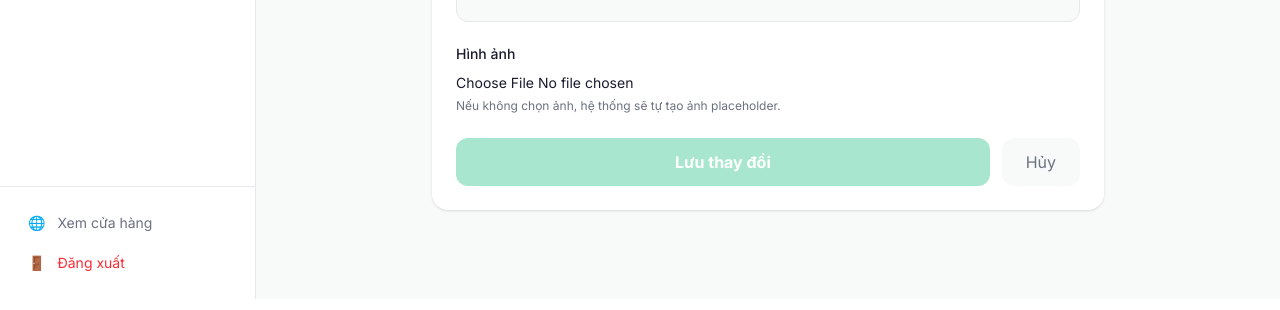
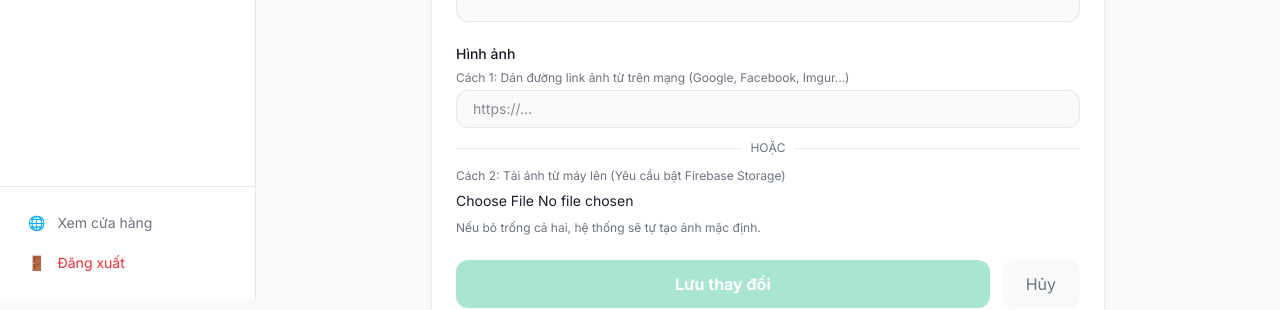
Before and after one commit to phamlau27/AnVatHiuHiu, a Next.js app: page /admin/products/1 in a window 1280 px wide. Shown: the part 501-811 px from the top of the page. Built offline with nearby package versions, Linux system fonts and the light colour scheme; no server answers; the database is empty; sample sign-in values are in the browser's storage.

Commit message:
feat: add image url manual input

```diff
--- a/src/app/admin/products/[id]/page.tsx
+++ b/src/app/admin/products/[id]/page.tsx
@@ -147,12 +147,41 @@ export default function ProductEditPage({ params }: { params: Promise<{ id: stri
 
         <div>
           <label className="text-sm font-medium mb-1.5 block">Hình ảnh</label>
-          <input type="file" accept="image/*" onChange={handleImageChange} className="text-sm" />
+          <div className="space-y-3">
+            <div>
+              <p className="text-xs text-text-secondary mb-1">Cách 1: Dán đường link ảnh từ trên mạng (Google, Facebook, Imgur...)</p>
+              <input
+                type="url"
+                value={imageUrl}
+                onChange={(e) => setImageUrl(e.target.value)}
+                placeholder="https://..."
+                className="w-full px-4 py-2 bg-surface border border-border rounded-xl text-sm focus:outline-none focus:ring-2 focus:ring-mint/50"
+              />
+            </div>
+
+            <div className="relative">
+              <div className="absolute inset-0 flex items-center" aria-hidden="true">
+                <div className="w-full border-t border-border"></div>
+              </div>
+              <div className="relative flex justify-center">
+                <span className="bg-white px-2 text-xs text-text-secondary">HOẶC</span>
+              </div>
+            </div>
+
+            <div>
+              <p className="text-xs text-text-secondary mb-1">Cách 2: Tải ảnh từ máy lên (Yêu cầu bật Firebase Storage)</p>
+              <input type="file" accept="image/*" onChange={handleImageChange} className="text-sm w-full" />
+            </div>
+          </div>
+
           {imageError && <p className="text-xs text-amber-600 mt-1">{imageError}</p>}
-          <p className="text-xs text-text-secondary mt-1">Nếu không chọn ảnh, hệ thống sẽ tự tạo ảnh placeholder.</p>
+          <p className="text-xs text-text-secondary mt-2">Nếu bỏ trống cả hai, hệ thống sẽ tự tạo ảnh mặc định.</p>
+
           {imageUrl && (
-            <div className="mt-3 w-32 h-32 rounded-xl overflow-hidden bg-surface relative">
-              <Image src={imageUrl} alt="Preview" fill className="object-cover" sizes="128px" />
+            <div className="mt-4 w-32 h-32 rounded-xl overflow-hidden bg-surface relative border border-border">
+              {/* Using standard img tag instead of Next.js Image for external unconfigured domains */}
+              {/* eslint-disable-next-line @next/next/no-img-element */}
+              <img src={imageUrl} alt="Preview" className="object-cover w-full h-full" />
             </div>
           )}
         </div>
```
